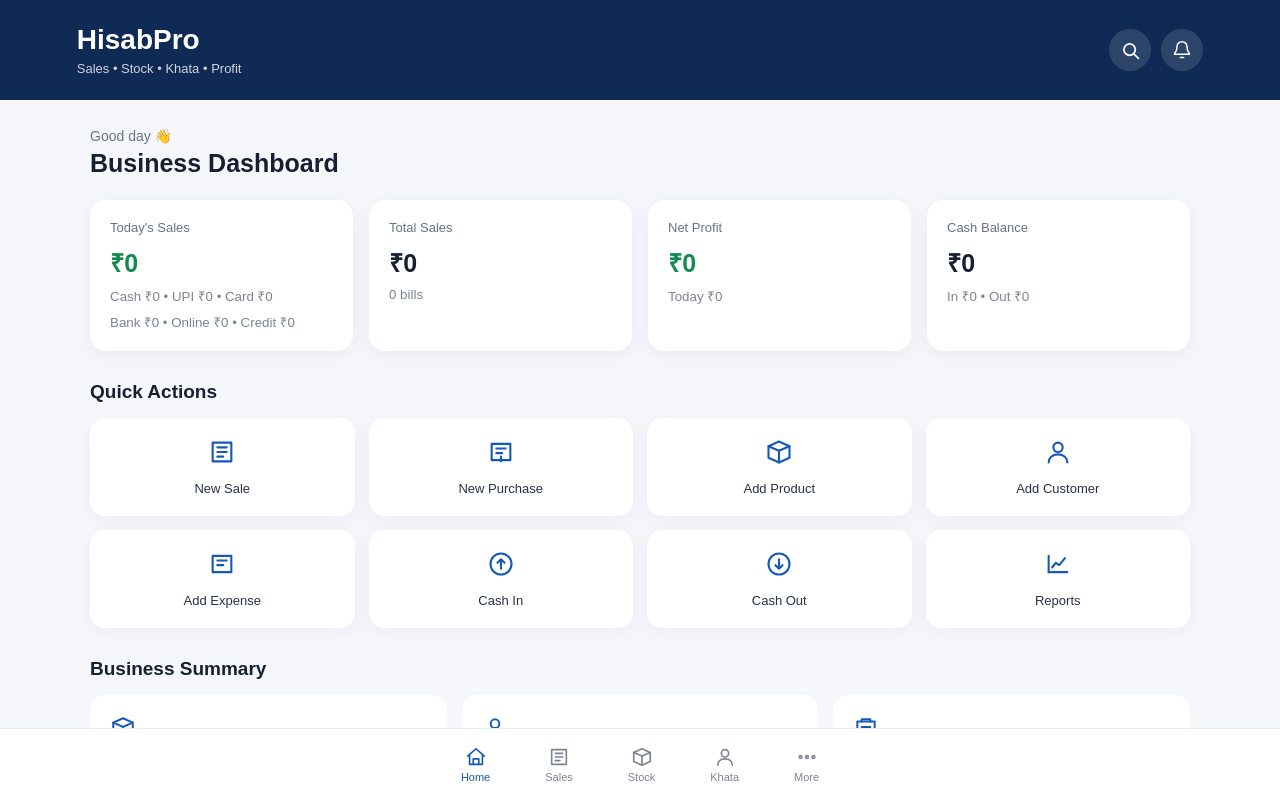
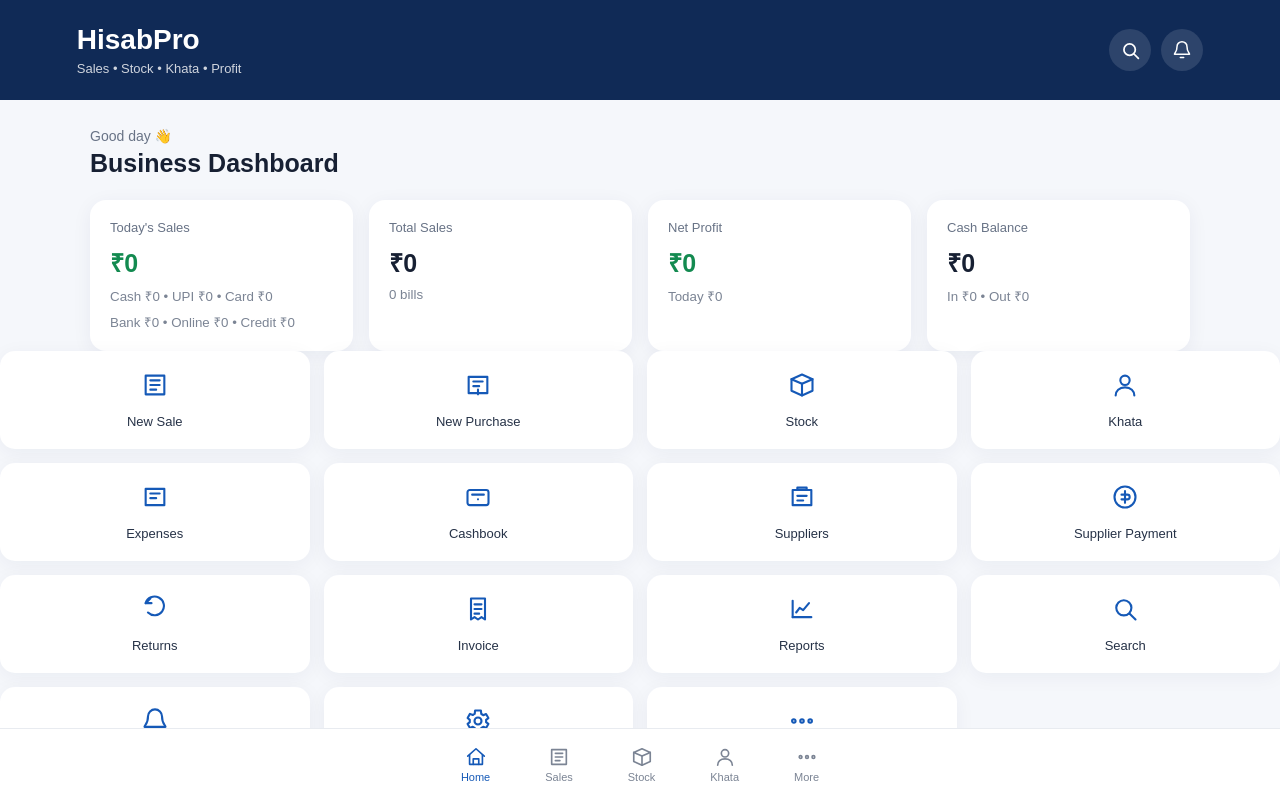
Before and after one commit to sameerkhan86926-a11y/hisabpro, a Next.js app: page /hisabpro/ in a window 1280 px wide. Shown: the top 798 px of the page. Built offline with nearby package versions, Linux system fonts and the light colour scheme.

Commit message:
Update page.tsx

```diff
--- a/app/page.tsx
+++ b/app/page.tsx
@@ -906,14 +906,6 @@ export default function Dashboard() {
 
       {/* QUICK ACTIONS */}
 
-      <section className="section">
-
-        <div className="section-title">
-          <h3>
-            Quick Actions
-          </h3>
-        </div>
-
       <div className="actions">
 
   <a
@@ -924,10 +916,7 @@ export default function Dashboard() {
       <path d="M4 4h16v16H4z" />
       <path d="M8 8h8M8 12h8M8 16h5" />
     </svg>
-
-            <span>
-              New Sale
-            </span>
+    <span>New Sale</span>
   </a>
 
   <a
@@ -939,10 +928,7 @@ export default function Dashboard() {
       <path d="M8 9h8M8 13h5" />
       <path d="M12 16v4" />
     </svg>
-
-            <span>
-              New Purchase
-            </span>
+    <span>New Purchase</span>
   </a>
 
   <a
@@ -954,10 +940,7 @@ export default function Dashboard() {
       <path d="M3 7v10l9 4 9-4V7" />
       <path d="M12 11v10" />
     </svg>
-
-            <span>
-              Add Product
-            </span>
+    <span>Stock</span>
   </a>
 
   <a
@@ -965,18 +948,10 @@ export default function Dashboard() {
     className="action-link"
   >
     <svg viewBox="0 0 24 24">
-              <circle
-                cx="12"
-                cy="8"
-                r="4"
-              />
-
+      <circle cx="12" cy="8" r="4" />
       <path d="M4 21c0-4 3-7 8-7s8 3 8 7" />
     </svg>
-
-            <span>
-              Add Customer
-            </span>
+    <span>Khata</span>
   </a>
 
   <a
@@ -987,48 +962,69 @@ export default function Dashboard() {
       <path d="M4 5h16v14H4z" />
       <path d="M8 9h8M8 13h5" />
     </svg>
-
-            <span>
-              Add Expense
-            </span>
-          </a>
-
-          <a
-            href="/hisabpro/cashbook/in/"
+    <span>Expenses</span>
+  </a>
+
+  <a
+    href="/hisabpro/cashbook/"
     className="action-link"
   >
     <svg viewBox="0 0 24 24">
-              <circle
-                cx="12"
-                cy="12"
-                r="9"
+      <rect
+        x="3"
+        y="6"
+        width="18"
+        height="13"
+        rx="2"
       />
-
-              <path d="M12 16V8M9 11l3-3 3 3" />
-            </svg>
-
-            <span>
-              Cash In
-            </span>
-          </a>
-
-          <a
-            href="/hisabpro/cashbook/out/"
+      <path d="M7 10h10M12 14h.01" />
+    </svg>
+    <span>Cashbook</span>
+  </a>
+
+  <a
+    href="/hisabpro/suppliers/"
     className="action-link"
   >
     <svg viewBox="0 0 24 24">
-              <circle
-                cx="12"
-                cy="12"
-                r="9"
-              />
-
-              <path d="M12 8v8M9 13l3 3 3-3" />
-            </svg>
-
-            <span>
-              Cash Out
-            </span>
+      <path d="M4 6h16v13H4z" />
+      <path d="M8 6V4h8v2" />
+      <path d="M8 11h8M8 15h5" />
+    </svg>
+    <span>Suppliers</span>
+  </a>
+
+  <a
+    href="/hisabpro/suppliers/payments/"
+    className="action-link"
+  >
+    <svg viewBox="0 0 24 24">
+      <circle cx="12" cy="12" r="9" />
+      <path d="M12 7v10M9 10h5a2 2 0 0 1 0 4H9" />
+    </svg>
+    <span>Supplier Payment</span>
+  </a>
+
+  <a
+    href="/hisabpro/returns/"
+    className="action-link"
+  >
+    <svg viewBox="0 0 24 24">
+      <path d="M9 7H4l4-4" />
+      <path d="M4 7a8 8 0 1 1 2 8" />
+    </svg>
+    <span>Returns</span>
+  </a>
+
+  <a
+    href="/hisabpro/invoice/"
+    className="action-link"
+  >
+    <svg viewBox="0 0 24 24">
+      <path d="M6 3h12v18l-3-2-3 2-3-2-3 2V3z" />
+      <path d="M9 8h6M9 12h6M9 16h4" />
+    </svg>
+    <span>Invoice</span>
   </a>
 
   <a
@@ -1040,15 +1036,55 @@ export default function Dashboard() {
       <path d="M4 19h16" />
       <path d="M7 15l3-4 3 2 5-6" />
     </svg>
-
-            <span>
-              Reports
-            </span>
-          </a>
-
-        </div>
-
-      </section>
+    <span>Reports</span>
+  </a>
+
+  <a
+    href="/hisabpro/search/"
+    className="action-link"
+  >
+    <svg viewBox="0 0 24 24">
+      <circle cx="11" cy="11" r="6.5" />
+      <path d="M16 16l5 5" />
+    </svg>
+    <span>Search</span>
+  </a>
+
+  <a
+    href="/hisabpro/notifications/"
+    className="action-link"
+  >
+    <svg viewBox="0 0 24 24">
+      <path d="M18 8a6 6 0 0 0-12 0c0 7-3 7-3 9h18c0-2-3-2-3-9" />
+      <path d="M10 21h4" />
+    </svg>
+    <span>Notifications</span>
+  </a>
+
+  <a
+    href="/hisabpro/settings/"
+    className="action-link"
+  >
+    <svg viewBox="0 0 24 24">
+      <circle cx="12" cy="12" r="3" />
+      <path d="M19 12a7 7 0 0 0-.1-1l2-1.5-2-3.5-2.4 1a8 8 0 0 0-1.7-1L14.5 3h-5l-.3 2.9a8 8 0 0 0-1.7 1l-2.4-1-2 3.5L5 11a7 7 0 0 0 0 2l-1.9 1.5 2 3.5 2.4-1a8 8 0 0 0 1.7 1l.3 3h5l.3-3a8 8 0 0 0 1.7-1l2.4 1 2-3.5-2-1.5a7 7 0 0 0 .1-1z" />
+    </svg>
+    <span>Settings</span>
+  </a>
+
+  <a
+    href="/hisabpro/more/"
+    className="action-link"
+  >
+    <svg viewBox="0 0 24 24">
+      <circle cx="5" cy="12" r="1.5" />
+      <circle cx="12" cy="12" r="1.5" />
+      <circle cx="19" cy="12" r="1.5" />
+    </svg>
+    <span>More</span>
+  </a>
+
+</div>
 
       {/* BUSINESS SUMMARY */}
 
```
Lines whose indentation alone changed are shown as unchanged.
